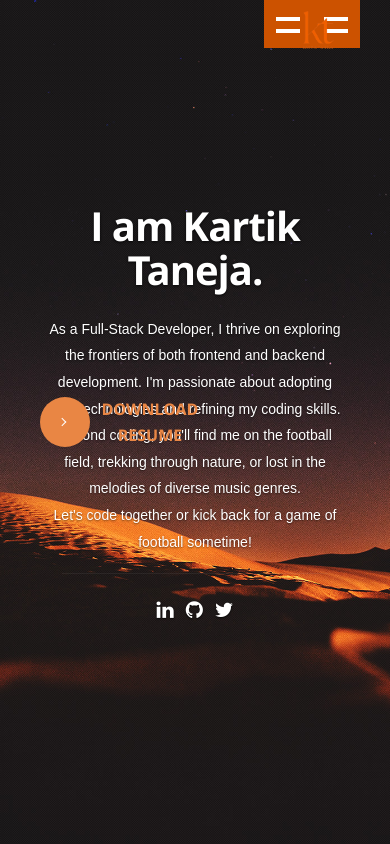
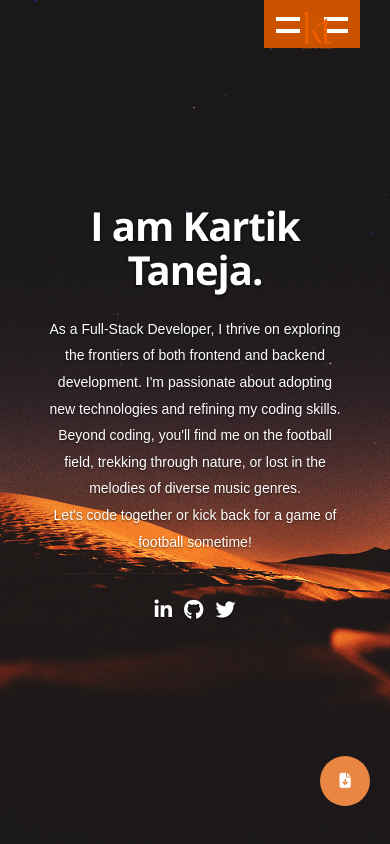
Before and after one commit to kartiktnj/kartiktnj-web, a React (Create React App) app: page / in a window 390 px wide. Shown: the top 844 px of the page. Built offline with nearby package versions, Linux system fonts and the light colour scheme.

Commit message:
download resume button updated

```diff
--- a/package.json
+++ b/package.json
@@ -4,13 +4,15 @@
   "private": true,
   "dependencies": {
     "@emailjs/browser": "^3.10.0",
+    "@fortawesome/fontawesome-free": "^6.7.2",
     "react": "^16.6.0",
     "react-dom": "^16.6.0",
+    "react-icons": "^5.4.0",
     "react-scripts": "^5.0.1",
     "react-toastify": "^4.5.2"
   },
   "devDependencies": {
-    "@babel/plugin-proposal-private-property-in-object":"^7.21.11"
+    "@babel/plugin-proposal-private-property-in-object": "^7.21.11"
   },
   "scripts": {
     "start": "react-scripts start",
--- a/public/css/layout.css
+++ b/public/css/layout.css
@@ -412,33 +412,13 @@ ul#nav li.current a { color: #F06000; }
    border-radius: 10rem;
  }
 
- #resume .download-button .circle .icon {
-   transition: all 0.45s cubic-bezier(0.65, 0, 0.076, 1);
+ #resume .download-button .circle .centered-icon {
    position: absolute;
-   top: 0;
-   bottom: 0;
-   margin: auto;
-   background: #fff;
- }
-
- #resume .download-button .circle .icon.arrow {
-   transition: all 0.45s cubic-bezier(0.65, 0, 0.076, 1);
-   left: 15px;
-   width: 1.125rem;
-   height: 0.125rem;
-   background: none;
- }
-
- #resume .download-button .circle .icon.arrow::before {
-   position: absolute;
-   content: '';
-   top: -0.25rem;
-   right: 0.0625rem;
-   width: 0.625rem;
-   height: 0.625rem;
-   border-top: 0.125rem solid #fff;
-   border-right: 0.125rem solid #fff;
-   transform: rotate(45deg);
+   top: 50%;
+   left: 50%;
+   transform: translate(-50%, -50%);
+   font-size: 1.5rem;
+   color: #fff;
  }
 
  #resume .download-button .button-text {
@@ -448,7 +428,6 @@ ul#nav li.current a { color: #F06000; }
    left: 30px;
    right: 10px;
    bottom: 0;
-   /* padding-top: 12px; */
    margin: 0;
    color: #e98644;
    font-weight: 700;
@@ -462,13 +441,53 @@ ul#nav li.current a { color: #F06000; }
    background-color: #f06000;
  }
 
- #resume .download-button:hover .circle .icon.arrow {
-   background: #fff;
-   transform: translate(1rem, 0);
+ #resume .download-button:hover .circle .centered-icon {
+   transform: translate(-50%, -50%);
+   left:15%
  }
 
  #resume .download-button:hover .button-text {
    color: #fff;
+ }
+
+ @media (max-width: 768px) {
+   #resume .download-button {
+     left: auto;
+     top: auto;
+     right: 20px;
+     bottom: 20px;
+     transform: none;
+     width: 50px;
+     height: 50px;
+   }
+
+   #resume .download-button .circle {
+     width: 50px;
+     height: 50px;
+   }
+
+   #resume .download-button .circle .centered-icon {
+     left: 50%;
+     transform: translate(-50%, -50%);
+   }
+
+   #resume .download-button .button-text {
+     display: none;
+   }
+
+   #resume .download-button:hover .circle {
+     width: 50px;
+     height: 50px;
+     background-color: #e98644;
+   }
+
+   #resume .download-button:hover .circle .centered-icon {
+     transform: translate(-50%, -50%);
+   }
+
+   #resume .download-button:hover .button-text {
+     display: none;
+   }
  }
 /*----------------------------------------------*/
 /*	Skill Bars
--- a/src/App.js
+++ b/src/App.js
@@ -7,8 +7,22 @@ import Resume from './components/Resume';
 import ContactUs from './components/ContactUs';
 import Footer from './components/Footer';
 import resumeData from './resumeData';
+import '@fortawesome/fontawesome-free/css/all.min.css';
+
 class App extends Component {
+  constructor(props) {
+    super(props);
+    this.state = {
+      resumeData: resumeData
+    };
+  }
+
+  componentDidMount() {
+    // Any side effects or data fetching can be done here
+  }
+
   render() {
+    const { resumeData } = this.state;
     return (
       <div className="App">
         <Header resumeData={resumeData} />
--- a/src/components/Header.js
+++ b/src/components/Header.js
@@ -1,7 +1,8 @@
 import React, { Component } from 'react';
+
 export default class Header extends Component {
   render() {
-    let resumeData = this.props.resumeData;
+    const { resumeData } = this.props;
     const desc = resumeData.roleDescription.split('\n').map((line, index) => (
       <React.Fragment key={index}>
         {line}
@@ -10,12 +11,11 @@ export default class Header extends Component {
     ));
     return (
       <React.Fragment>
-
         <header id="home">
           <nav id="nav-wrap">
             <a className="mobile-btn" href="#nav-wrap" title="Show navigation">Show navigation</a>
             <a className="mobile-btn" href="#" title="Hide navigation">Hide navigation</a>
-            <a href='#home'><img className="logo" src='images/KT Logo.png' /></a>
+            <a href='#home'><img className="logo" src='images/KT Logo.png' alt="Logo" /></a>
             <ul id="nav" className="nav">
               <li className="current"><a className="smoothscroll" href="#home">Home</a></li>
               <li><a className="smoothscroll" href="#about">About</a></li>
@@ -34,24 +34,16 @@ export default class Header extends Component {
               </h3>
               <hr />
               <ul className="social">
-                {
-                  resumeData.socialLinks && resumeData.socialLinks.map(item => {
-                    return (
-                      <li key={item.name}>
-                        <a href={item.url} target="_blank"><i className={item.className}></i></a>
-                      </li>
-                    )
-                  }
-                  )
-                }
+                {resumeData.socialLinks && resumeData.socialLinks.map((item, index) => (
+                  <li key={index}>
+                    <a href={item.url} target="_blank" rel="noopener noreferrer">
+                      <i className={item.className}></i>
+                    </a>
+                  </li>
+                ))}
               </ul>
             </div>
           </div>
-
-          <p className="scrolldown">
-            <a className="smoothscroll" href="#about"><i className="icon-down-circle"></i></a>
-          </p>
-
         </header>
       </React.Fragment>
     );
--- a/src/components/Resume.js
+++ b/src/components/Resume.js
@@ -1,16 +1,12 @@
 import React, { Component } from 'react';
 
-export default class Resume extends Component {
+class Resume extends Component {
   constructor(props) {
     super(props);
     this.state = {
-      showButton: false
+      showButton: false,
     };
     this.resumeRef = React.createRef();
-  }
-
-  handleDownload = () => {
-    window.open('https://drive.google.com/file/d/18rRgtuUHuAl2XW9aKxhZlh7PVne5Z1m_/view?usp=sharing', '_blank');
   }
 
   componentDidMount() {
@@ -26,18 +22,26 @@ export default class Resume extends Component {
     }
   }
 
+  handleDownload = () => {
+    window.open('https://drive.google.com/file/d/18rRgtuUHuAl2XW9aKxhZlh7PVne5Z1m_/view?usp=sharing', '_blank');
+  };
+
   render() {
-    let resumeData = this.props.resumeData;
+    const { resumeData } = this.props;
+    const { showButton } = this.state;
+
     return (
       <section id="resume" ref={this.resumeRef}>
-        {this.state.showButton &&
+        {showButton && (
           <button className="download-button" onClick={this.handleDownload}>
             <div className="circle">
-              <div className="icon arrow"></div>
+              <div className="download-icon centered-icon">
+                <i className="fas fa-file-download"></i>
+              </div>
             </div>
             <span className="button-text">Download Resume</span>
           </button>
-        }
+        )}
         <div className="row work">
           <div className="three columns header-col">
             <h1><span>Work</span></h1>
@@ -45,23 +49,22 @@ export default class Resume extends Component {
 
           <div className="nine columns main-col">
             {
-              resumeData.work && resumeData.work.map((item) => {
-                return (
-                  <div className="row item">
+              resumeData?.work?.map((item, index) => (
+                <div className="row item" key={index}>
                   <div className="twelve columns">
                     <h3>{item.role}</h3>
                     <p className="info">
                       {item.CompanyName}
-                        <span>&bull;</span> <em className="date">{item.startDate} - {item.endDate}</em></p>
+                      <span>&bull;</span> <em className="date">{item.startDate} - {item.endDate}</em>
+                    </p>
                     <ul className='description-point'>
-                        {item.description.map((desc, index) => (
-                          <li key={index}>{desc}</li>
+                      {item.description.map((desc, descIndex) => (
+                        <li key={`${index}-${descIndex}`}>{desc}</li>
                       ))}
                     </ul>
                   </div>
                 </div>
-                )
-              })
+              ))
             }
           </div>
         </div>
@@ -123,3 +126,5 @@ export default class Resume extends Component {
     );
   }
 }
+
+export default Resume;
--- a/src/resumeData.js
+++ b/src/resumeData.js
@@ -9,17 +9,17 @@ let resumeData = {
     {
       "name": "linkedin",
       "url": "https://www.linkedin.com/in/kartiktnj/",
-      "className": "fa fa-linkedin"
+      "className": "fa-brands fa-linkedin-in"
     },
     {
       "name": "github",
       "url": "http://github.com/kartiktnj",
-      "className": "fa fa-github"
+      "className": "fa-brands fa-github"
     },
     {
       "name": "skype",
       "url": "https://twitter.com/kartiktnj",
-      "className": "fa fa-twitter"
+      "className": "fa-brands fa-twitter"
     }
   ],
   "aboutme": "I am B.Tech Graduate from Manipal University Jaipur currently working as a Full Stack Engineer. I am a self taught Full Stack Web Developer, currently diving deeper into Machine Learning. I believe that to be successful in life, one needs to be obsessive with their dreams and keep working towards them.",
```
Lines whose indentation alone changed are shown as unchanged.
